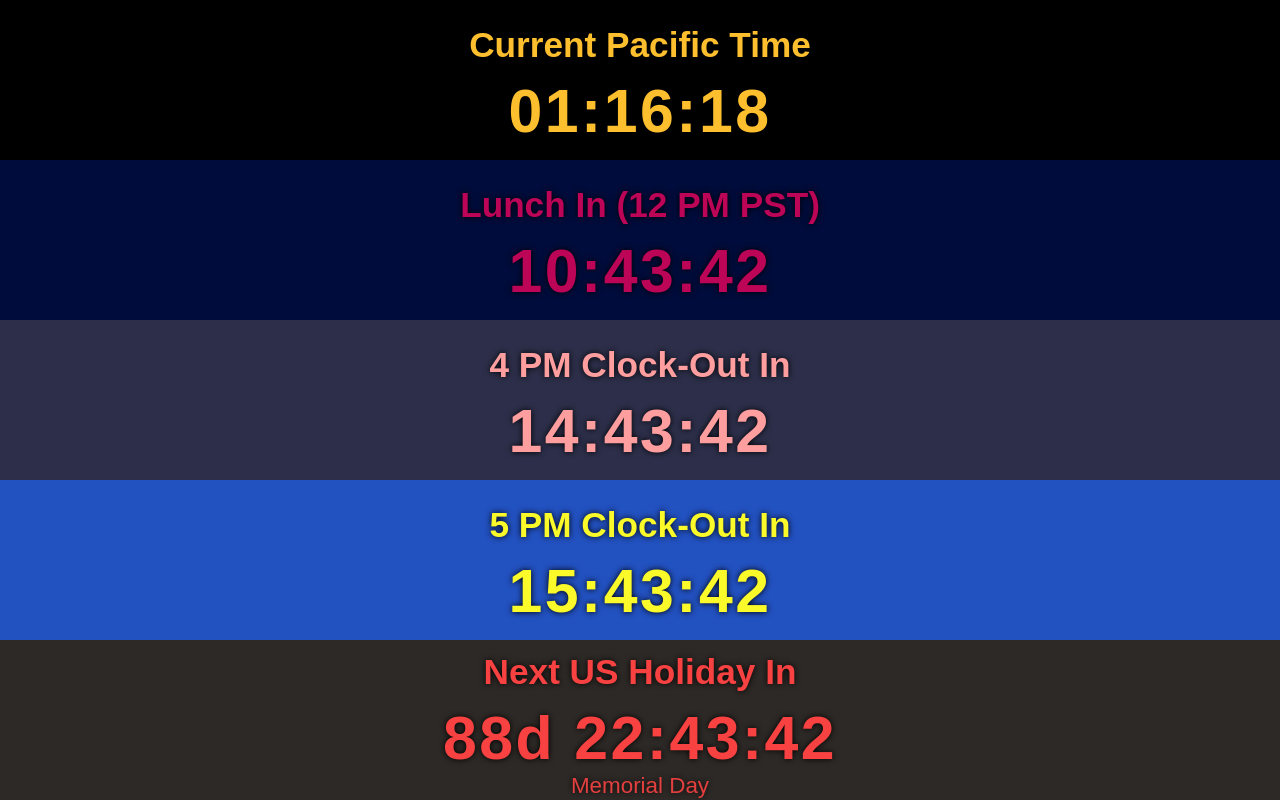
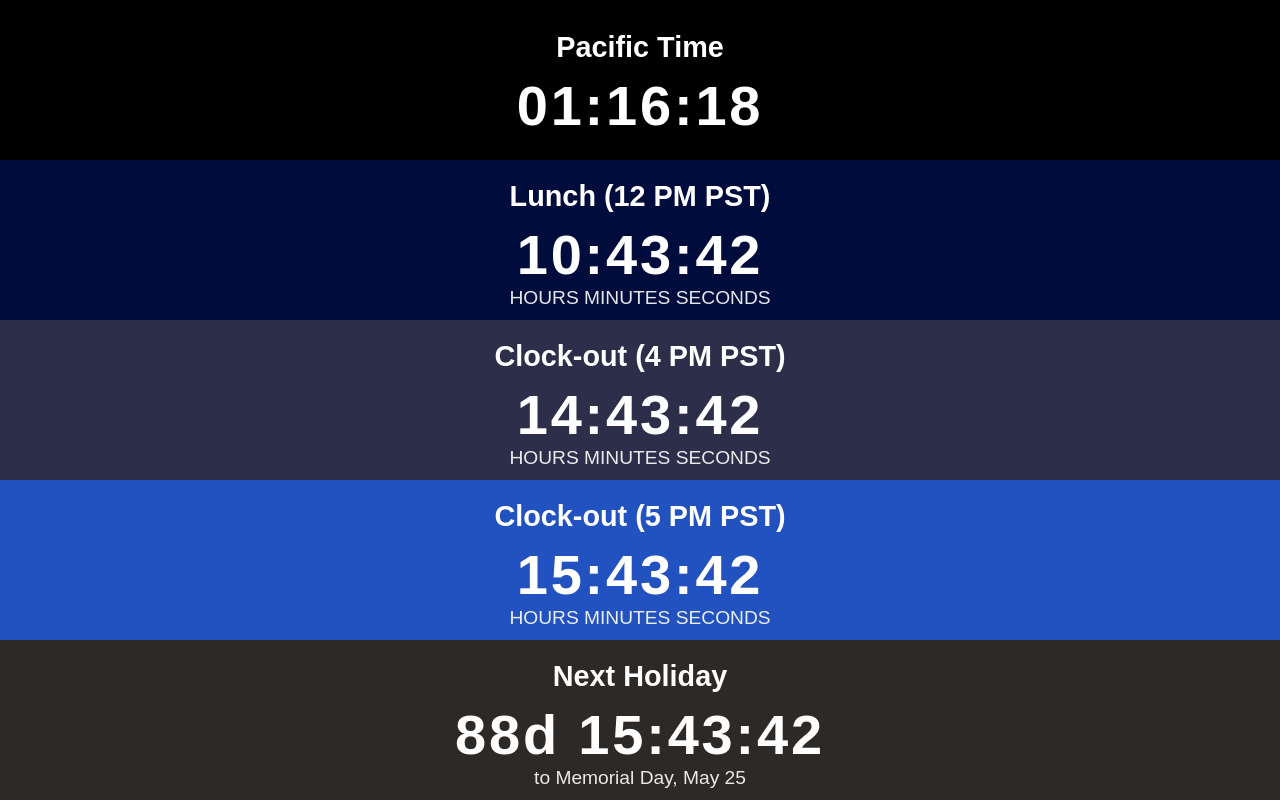
Before and after one commit to foodfighterz/foodfighterz.github.io, a plain HTML site: page index.html in a window 1280 px wide. Drawn offline with Linux system fonts and the light colour scheme.

Commit message:
Update index.html
added gifs

```diff
--- a/index.html
+++ b/index.html
@@ -3,53 +3,59 @@
 <head>
   <meta charset="UTF-8" />
   <meta name="viewport" content="width=device-width, initial-scale=1.0"/>
-  <title>Daily PST Timers</title>
+  <title>Daily Timers – PST</title>
   <style>
-    body { margin:0; font-family:Arial,sans-serif; color:#fff; }
-    section { height:20vh; min-height:120px; display:flex; flex-direction:column; align-items:center; justify-content:center; text-align:center; text-shadow:0 0 6px #000; }
-    h2 { margin:0.3em; font-size:2.2rem; }
-    .time { font-size:3.8rem; font-weight:bold; letter-spacing:0.04em; }
-    #sec1 { background:#000000; color:#FDBF2D; }
-    #sec2 { background:#000C3B; color:#BC0556; }
-    #sec3 { background:#2D2F4A; color:#FF9E9E; }
-    #sec4 { background:#2251C0; color:#FAF92A; }
-    #sec5 { background:#2D2926; color:#F84242; }
+    body { margin:0; padding:0; font-family:Arial,sans-serif; color:#fff; }
+    section { height:20vh; min-height:140px; display:flex; flex-direction:column; align-items:center; justify-content:center; text-align:center; position:relative; overflow:hidden; }
+    h2 { margin:0.3em; font-size:1.8rem; }
+    .time { font-size:3.5rem; font-weight:bold; letter-spacing:0.05em; }
+    .label { font-size:1.2rem; opacity:0.9; }
+    .gif { position:absolute; inset:0; background:#000; display:none; z-index:10; }
+    .gif img { width:100%; height:100%; object-fit:cover; }
   </style>
 </head>
 <body>
-  <section id="sec1">
-    <h2>Current Pacific Time</h2>
-    <div class="time" id="current">--:--:--</div>
+
+<section style="background:#000000;">
+  <h2>Pacific Time</h2>
+  <div id="current" class="time">--:--:--</div>
 </section>
 
-  <section id="sec2">
-    <h2>Lunch In (12 PM PST)</h2>
-    <div class="time" id="lunch">--:--:--</div>
+<section style="background:#000C3B;">
+  <h2>Lunch (12 PM PST)</h2>
+  <div id="lunch" class="time">--:--:--</div>
+  <div class="label">HOURS  MINUTES  SECONDS</div>
+  <div id="lunch-gif" class="gif"><img src="https://tenor.com/f0vS4rwx661.gif" alt="lunch gif"></div>
 </section>
 
-  <section id="sec3">
-    <h2>4 PM Clock-Out In</h2>
-    <div class="time" id="four">--:--:--</div>
+<section style="background:#2D2F4A;">
+  <h2>Clock-out (4 PM PST)</h2>
+  <div id="four" class="time">--:--:--</div>
+  <div class="label">HOURS  MINUTES  SECONDS</div>
+  <div id="four-gif" class="gif"><img src="https://tenor.com/mOI1WsAVQrt.gif" alt="clockout gif"></div>
 </section>
 
-  <section id="sec4">
-    <h2>5 PM Clock-Out In</h2>
-    <div class="time" id="five">--:--:--</div>
+<section style="background:#2251C0;">
+  <h2>Clock-out (5 PM PST)</h2>
+  <div id="five" class="time">--:--:--</div>
+  <div class="label">HOURS  MINUTES  SECONDS</div>
+  <div id="five-gif" class="gif"><img src="https://tenor.com/mOI1WsAVQrt.gif" alt="clockout gif"></div>
 </section>
 
-  <section id="sec5">
-    <h2>Next US Holiday In</h2>
-    <div class="time" id="holiday">--:--:--</div>
-    <div id="holidayName" style="font-size:1.4rem; opacity:0.9;"></div>
+<section style="background:#2D2926;">
+  <h2>Next Holiday</h2>
+  <div id="holiday" class="time">--:--:--</div>
+  <div id="holiday-name" class="label">to Memorial Day, May 25</div>
+  <div id="holiday-gif" class="gif"><img src="https://tenor.com/oMXrneORf23.gif" alt="holiday gif"></div>
 </section>
 
 <script>
-    const zones = "America/Los_Angeles";
+const tz = "America/Los_Angeles";
 
 function format(n) { return n.toString().padStart(2,"0"); }
 
 function getPSTDate() {
-      return new Date(new Date().toLocaleString("en-US", {timeZone: zones}));
+  return new Date(new Date().toLocaleString("en-US", {timeZone:tz}));
 }
 
 function updateCurrent() {
@@ -58,66 +64,54 @@
     `${format(d.getHours())}:${format(d.getMinutes())}:${format(d.getSeconds())}`;
 }
 
-    function countdownTo(hour, id) {
-      const pst = getPSTDate();
-      let target = new Date(pst);
-      target.setHours(hour, 0, 0, 0);
-      if (pst > target) target.setDate(target.getDate() + 1);
-      const diff = target - pst;
-      const h = Math.floor(diff / 3600000);
-      const m = Math.floor((diff % 3600000) / 60000);
-      const s = Math.floor((diff % 60000) / 1000);
+function countdown(id, targetHour, gifId) {
+  const now = getPSTDate();
+  let target = new Date(now);
+  target.setHours(targetHour,0,0,0);
+  if (now > target) target.setDate(target.getDate()+1);
+  const diff = target - now;
+  if (diff <= 0) {
+    document.getElementById(id).textContent = "00:00:00";
+    if (gifId) document.getElementById(gifId).style.display = "block";
+    return;
+  }
+  const h = Math.floor(diff/3600000);
+  const m = Math.floor((diff%3600000)/60000);
+  const s = Math.floor((diff%60000)/1000);
   document.getElementById(id).textContent = `${format(h)}:${format(m)}:${format(s)}`;
+  if (gifId) document.getElementById(gifId).style.display = "none";
 }
 
-    // Holiday logic (hardcoded 2026 federal holidays; update yearly if needed)
-    const holidays2026 = [
-      {name: "New Year's Day", date: "2026-01-01"},
-      {name: "Martin Luther King Jr. Day", date: "2026-01-19"},
-      {name: "Washington's Birthday", date: "2026-02-16"},
-      {name: "Memorial Day", date: "2026-05-25"},
-      {name: "Juneteenth", date: "2026-06-19"},
-      {name: "Independence Day (observed)", date: "2026-07-03"},
-      {name: "Labor Day", date: "2026-09-07"},
-      {name: "Columbus Day", date: "2026-10-12"},
-      {name: "Veterans Day", date: "2026-11-11"},
-      {name: "Thanksgiving Day", date: "2026-11-26"},
-      {name: "Christmas Day", date: "2026-12-25"}
-    ];
-
 function updateHoliday() {
+  // Next US federal holiday after Feb 25 2026: Memorial Day May 25 2026
+  const target = new Date("2026-05-25T00:00:00").toLocaleString("en-US",{timeZone:tz});
+  const t = new Date(target);
   const now = getPSTDate();
-      let next = null;
-      let minDiff = Infinity;
-      holidays2026.forEach(h => {
-        const d = new Date(h.date + "T00:00:00");
-        if (d > now) {
-          const diff = d - now;
-          if (diff < minDiff) { minDiff = diff; next = {diff, name: h.name, target: d}; }
+  const diff = t - now;
+  if (diff <= 0) {
+    document.getElementById("holiday").textContent = "00:00:00";
+    document.getElementById("holiday-gif").style.display = "block";
+    return;
   }
-      });
-      if (!next) { // fallback if past last; use next year's Jan 1 (simplified)
-        next = {diff: new Date("2027-01-01T00:00:00") - now, name: "New Year's Day 2027"};
-      }
-      const diffMs = next.diff;
-      const days = Math.floor(diffMs / 86400000);
-      const hrs = Math.floor((diffMs % 86400000) / 3600000);
-      const mins = Math.floor((diffMs % 3600000) / 60000);
-      const secs = Math.floor((diffMs % 60000) / 1000);
-      document.getElementById("holiday").textContent =
-        days > 0 ? `${days}d ${format(hrs)}:${format(mins)}:${format(secs)}` : `${format(hrs)}:${format(mins)}:${format(secs)}`;
-      document.getElementById("holidayName").textContent = next.name;
+  const days = Math.floor(diff/86400000);
+  const h = Math.floor((diff%86400000)/3600000);
+  const m = Math.floor((diff%3600000)/60000);
+  const s = Math.floor((diff%60000)/1000);
+  document.getElementById("holiday").textContent = `${days}d ${format(h)}:${format(m)}:${format(s)}`;
+  document.getElementById("holiday-name").textContent = "to Memorial Day, May 25";
+  document.getElementById("holiday-gif").style.display = "none";
 }
 
 function tick() {
   updateCurrent();
-      countdownTo(12, "lunch");
-      countdownTo(16, "four");
-      countdownTo(17, "five");
+  countdown("lunch",12,"lunch-gif");
+  countdown("four",16,"four-gif");
+  countdown("five",17,"five-gif");
   updateHoliday();
 }
+
 tick();
-    setInterval(tick, 1000);
+setInterval(tick,1000);
 </script>
 </body>
 </html>
```
Lines whose indentation alone changed are shown as unchanged.
